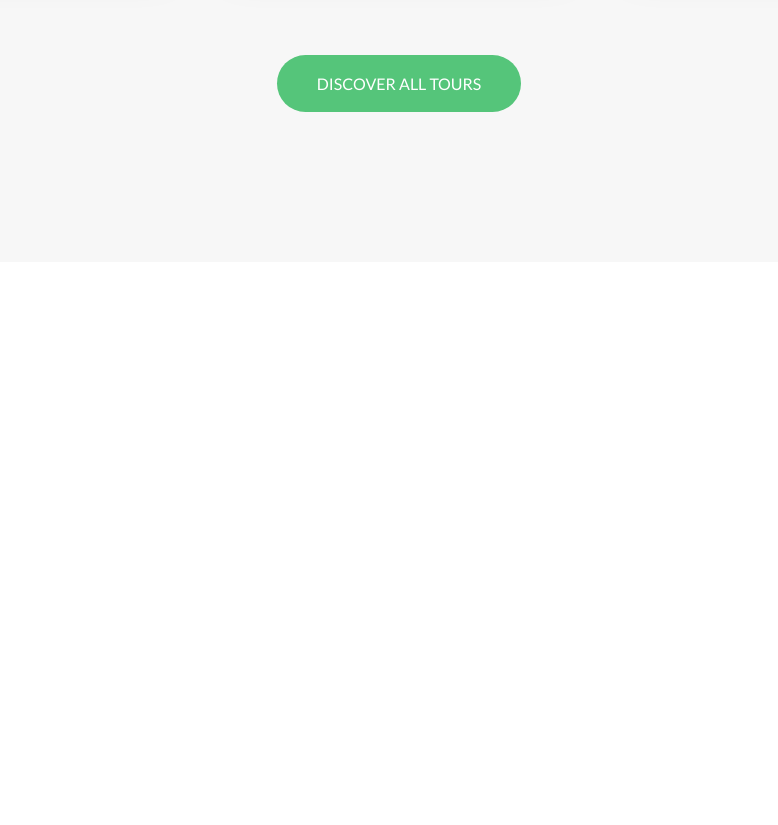
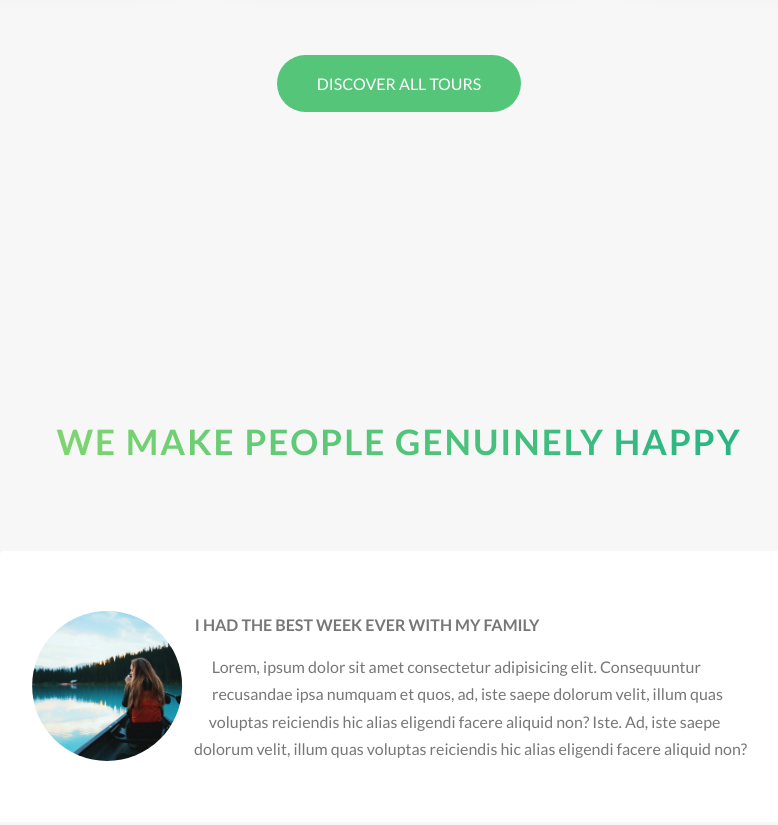
Before and after one commit to heywhyyou/natours, a website: page index.html in a window 1280 px wide. Shown: the part 3040-3865 px from the top of the page, without its empty margins (241-1019 px from the left). Before the commit the page ends 3332 px from the top, so only its background shows below. Drawn offline with Linux system fonts and the light colour scheme.

Commit message:
feat: add first customer story

```diff
--- a/index.html
+++ b/index.html
@@ -241,6 +241,36 @@
           <a href="#" class="btn btn--green">Discover all tours</a>
         </div>
       </section>
+
+      <section class="section-stories">
+        <div class="u-center-text u-margin-bottom-big">
+          <h2 class="heading-secondary">We make people genuinely happy</h2>
+        </div>
+
+        <div class="row">
+          <div class="story">
+            <figure class="story__shape">
+              <img
+                src="img/nat-8.jpg"
+                alt="Person on a tour"
+                class="story__img"
+              />
+            </figure>
+            <div class="story__text">
+              <h3 class="heading-tertiary u-margin-bottom-small">
+                I had the best week ever with my family
+              </h3>
+              <p>
+                Lorem, ipsum dolor sit amet consectetur adipisicing elit.
+                Consequuntur recusandae ipsa numquam et quos, ad, iste saepe
+                dolorum velit, illum quas voluptas reiciendis hic alias eligendi
+                facere aliquid non? Iste. Ad, iste saepe dolorum velit, illum
+                quas voluptas reiciendis hic alias eligendi facere aliquid non?
+              </p>
+            </div>
+          </div>
+        </div>
+      </section>
     </main>
     <!--
     <section class="grid-test">
--- /dev/null
+++ b/sass/components/_story.scss
@@ -0,0 +1,32 @@
+@use "../abstracts/variables" as *;
+
+.story {
+  width: 75%;
+  margin: 0 auto;
+  box-shadow: 0 3rem 6rem rbga($color-black, 0.1);
+  background-color: $color-white;
+  border-radius: 3px;
+  padding: 6rem;
+  padding-left: 9rem;
+  font-size: $default-font-size;
+  transform: skewX(-12deg);
+
+  &__shape {
+    width: 15rem;
+    height: 15rem;
+    float: left;
+    -webkit-shape-outside: circle(50% at 50% 50%);
+    shape-outside: circle(50% at 50% 50%);
+    -webkit-clip-path: circle(50% at 50% 50%);
+    clip-path: circle(50% at 50% 50%);
+    transform: translateX(-3rem) skewX(12deg);
+  }
+
+  &__img {
+    height: 100%;
+  }
+
+  &__text {
+    transform: skewX(12deg);
+  }
+}
--- a/sass/main.scss
+++ b/sass/main.scss
@@ -11,6 +11,7 @@
 @use "components/card";
 @use "components/composition";
 @use "components/feature-box";
+@use "components/story";
 
 @use "layout/grid";
 @use "layout/header";
--- a/sass/pages/_home.scss
+++ b/sass/pages/_home.scss
@@ -28,3 +28,8 @@
   background-color: $color-grey-light-1;
   padding: 25rem 0 15rem 0;
 }
+
+.section-stories {
+  padding: 15rem 0;
+  background-color: $color-grey-light-1;
+}
```
Also changed, not shown: css/style.css, 1 other file.
